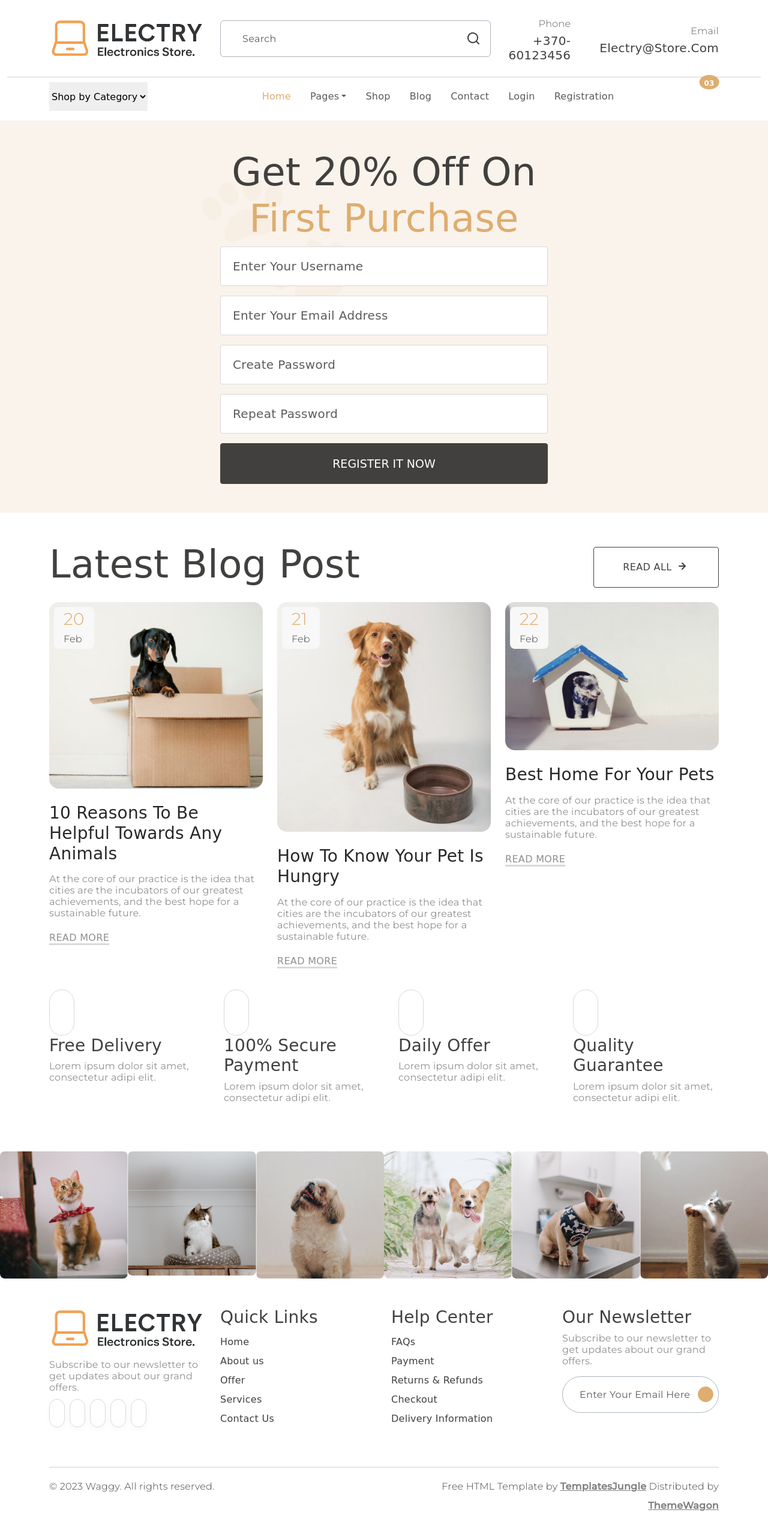
After one commit to Nastijus/eshop, a Django app: page /register/ in a window 1280 px wide. The commit adds this page. Shown: the whole page at 60% size. Run offline with Django 5.2, Linux system fonts and the light colour scheme; some libraries are stand-ins or nearby versions; some web fonts are replaced.

Commit message:
Registration have been added

```diff
--- a/shop/models.py
+++ b/shop/models.py
@@ -1,6 +1,5 @@
-from datetime import datetime
-
 from PIL import Image
+from django.contrib.auth.models import User
 from django.db import models
 from django.utils import timezone
 
@@ -28,6 +27,7 @@ class Product(models.Model):
     category = models.ForeignKey(Category, on_delete=models.CASCADE, related_name="products")
     description = models.TextField(max_length=1000, default='', blank=True, null=True)
     image = models.ImageField(upload_to='products', null=True)
+#    is_wish = models.ForeignKey(User, on_delete=models.SET_NULL, null=True, blank=True)
 
     def __str__(self):
         return self.product_name
--- a/shop/templates/base.html
+++ b/shop/templates/base.html
@@ -157,9 +157,11 @@
                 Search
             </h4>
             <div class="search-bar border rounded-2 border-dark-subtle">
-                <form id="search-form" class="text-center d-flex align-items-center" action="" method="">
-                    <input type="text" class="form-control border-0 bg-transparent" placeholder="Search Here"/>
+                <form id="search-form" class="text-center d-flex align-items-center" action="{% url 'search' %}?query={{ query }}" method="get">
+                    <input name="query" type="text" class="form-control border-0 bg-transparent" placeholder="Search Here"/>
+                    <button type="submit" class="btn border-0 bg-transparent p-0">
                         <iconify-icon icon="tabler:search" class="fs-4 me-3"></iconify-icon>
+                    </button>
                 </form>
             </div>
         </div>
@@ -167,7 +169,7 @@
 </div>
 
 <header>
-    <div class="container py-2">
+    <div class="container py-0">
         <div class="row py-4 pb-0 pb-sm-4 align-items-center ">
 
             <div class="col-sm-4 col-lg-3 text-center text-sm-start">
@@ -182,11 +184,13 @@
                 <div class="search-bar border rounded-2 px-3 border-dark-subtle">
                     <form id="search-form" class="text-center d-flex align-items-center" action="{% url 'search' %}?query={{ query }}" method="get">
                         <input name="query" type="text" class="form-control border-0 bg-transparent"
-                               placeholder="Search products"/>
+                               placeholder="Search"/>
+                        <button type="submit" class="btn border-0 bg-transparent p-0">
                             <svg xmlns="http://www.w3.org/2000/svg" width="24" height="24" viewBox="0 0 24 24">
                                 <path fill="currentColor"
                                   d="M21.71 20.29L18 16.61A9 9 0 1 0 16.61 18l3.68 3.68a1 1 0 0 0 1.42 0a1 1 0 0 0 0-1.39ZM11 18a7 7 0 1 1 7-7a7 7 0 0 1-7 7Z"/>
                             </svg>
+                        </button>
                     </form>
                 </div>
             </div>
@@ -311,7 +315,7 @@
                             <a href="{% url 'login' %}" class="nav-link">Login</a>
                         </li>
                         <li class="nav-item">
-                            <a href="{% url 'index' %}" class="nav-link">Registration</a>
+                            <a href="{% url 'register' %}" class="nav-link">Registration</a>
                         </li>
                         {% endif %}
                     </ul>
@@ -322,7 +326,6 @@
                             <li>
                                 {{ user.get_username }}
                             </li>
-                            {% endif %}
                             <li>
                                 <a href="index.html" class="mx-3">
                                     <iconify-icon icon="healthicons:person" class="fs-4"></iconify-icon>
@@ -333,7 +336,7 @@
                                     <iconify-icon icon="mdi:heart" class="fs-4"></iconify-icon>
                                 </a>
                             </li>
-
+                            {% endif %}
                             <li class="">
                                 <a href="index.html" class="mx-3" data-bs-toggle="offcanvas"
                                    data-bs-target="#offcanvasCart"
@@ -357,41 +360,19 @@
 
     </div>
 </header>
-
+{% if messages %}
+    {% for message in messages %}
+        <div class="alert alert-{% if message.tags == 'error' %}danger{% elif message.tags == 'info' %}success{% endif %}" role="alert">
+                {{ message }}
+        </div>
+    {% endfor %}
+{% endif %}
 {% block content %}{% endblock %}
 
-<section id="register" style="background: url('{% static 'images/background-img.png' %}') no-repeat;">
-    <div class="container ">
-        <div class="row my-5 py-5">
-            <div class="offset-md-3 col-md-6 my-5 ">
-                <h2 class="display-3 fw-normal text-center">Get 20% Off on <span
-                        class="text-primary">first Purchase</span>
-                </h2>
-                <form>
-                    <div class="mb-3">
-                        <input type="email" class="form-control form-control-lg" name="email" id="email"
-                               placeholder="Enter Your Email Address">
-                    </div>
-                    <div class="mb-3">
-                        <input type="password" class="form-control form-control-lg" name="email" id="password1"
-                               placeholder="Create Password">
-                    </div>
-                    <div class="mb-3">
-                        <input type="password" class="form-control form-control-lg" name="email" id="password2"
-                               placeholder="Repeat Password">
-                    </div>
 
-                    <div class="d-grid gap-2">
-                        <button type="submit" class="btn btn-dark btn-lg rounded-1">Register it now</button>
-                    </div>
-                </form>
-            </div>
-        </div>
-    </div>
-</section>
 
 <section id="latest-blog" class="my-5">
-    <div class="container py-5 my-5">
+    <div class="container py-0 my-5">
         <div class="row mt-5">
             <div class="section-header d-md-flex justify-content-between align-items-center mb-3">
                 <h2 class="display-3 fw-normal">Latest Blog Post</h2>
@@ -486,7 +467,7 @@
 </section>
 
 <section id="service">
-    <div class="container py-5 my-5">
+    <div class="container py-0 my-5">
         <div class="row g-md-5 pt-4">
             <div class="col-md-3 my-3">
                 <div class="card">
@@ -538,7 +519,7 @@
 </section>
 
 <section id="insta" class="my-5">
-    <div class="row g-0 py-5">
+    <div class="row g-0 py-0">
         <div class="col instagram-item  text-center position-relative">
             <div class="icon-overlay d-flex justify-content-center position-absolute">
                 <iconify-icon class="text-white" icon="la:instagram"></iconify-icon>
@@ -591,7 +572,7 @@
 </section>
 
 <footer id="footer" class="my-5">
-    <div class="container py-5 my-5">
+    <div class="container py-0 my-5">
         <div class="row">
 
             <div class="col-md-3">
@@ -648,14 +629,14 @@
                             <a href="#" class="nav-link">Services</a>
                         </li>
                         <li class="menu-item">
-                            <a href="#" class="nav-link">Conatct Us</a>
+                            <a href="#" class="nav-link">Contact Us</a>
                         </li>
                     </ul>
                 </div>
             </div>
             <div class="col-md-3">
                 <div class="footer-menu">
-                    <h3>Help Center</h5>
+                    <h3>Help Center</h3>
                     <ul class="menu-list list-unstyled">
                         <li class="menu-item">
                             <a href="#" class="nav-link">FAQs</a>
--- /dev/null
+++ b/shop/templates/register.html
@@ -0,0 +1,39 @@
+{% extends "base.html" %}
+
+{% block content %}
+{% load static %}
+<section id="register" style="background: url('{% static 'images/background-img.png' %}') no-repeat;">
+    <div class="container ">
+        <div class="row my-2 py-0">
+            <div class="offset-md-3 col-md-6 my-5 ">
+                <h2 class="display-3 fw-normal text-center">Get 20% Off on <span
+                        class="text-primary">first Purchase</span>
+                </h2>
+                <form method="post">
+                    {% csrf_token %}
+                    <div class="mb-3">
+                        <input name="username" type="text" class="form-control form-control-lg" id="username"
+                               placeholder="Enter Your Username">
+                    </div>
+                    <div class="mb-3">
+                        <input name="email" type="email" class="form-control form-control-lg" id="email"
+                               placeholder="Enter Your Email Address">
+                    </div>
+                    <div class="mb-3">
+                        <input name="password" type="password" class="form-control form-control-lg" id="password"
+                               placeholder="Create Password">
+                    </div>
+                    <div class="mb-3">
+                        <input name="password2" type="password" class="form-control form-control-lg" id="password2"
+                               placeholder="Repeat Password">
+                    </div>
+
+                    <div class="d-grid gap-2">
+                        <button type="submit" class="btn btn-dark btn-lg rounded-1">Register it now</button>
+                    </div>
+                </form>
+            </div>
+        </div>
+    </div>
+</section>
+{% endblock %}
--- a/shop/templates/registration/logged_out.html
+++ b/shop/templates/registration/logged_out.html
@@ -1,6 +1,7 @@
 {% extends "base.html" %}
 
 {% block content %}
+
   <p>You have successfully logged out!</p>
   <a href="{% url 'login'%}">Log in again.</a>
 {% endblock %}
--- a/shop/urls.py
+++ b/shop/urls.py
@@ -7,4 +7,5 @@ urlpatterns = [
     path('shop', views.shop, name='shop'),
     path('search', views.search, name='search'),
     path('product/<int:product_id>', views.product, name='product'),
+    path('register/', views.register, name='register')
 ]
--- a/shop/views.py
+++ b/shop/views.py
@@ -1,8 +1,12 @@
 from itertools import product
 
+from django.contrib import messages
+from django.contrib.auth.models import User
 from django.http import HttpResponseRedirect
-from django.shortcuts import render
+from django.shortcuts import render, redirect
 from django.urls import reverse
+from django.views.decorators.csrf import csrf_protect
+
 from shop.models import Category, Product
 from django.db.models import Q
 from django.shortcuts import render, get_object_or_404
@@ -37,3 +41,32 @@ def search(request):
 def product(request, product_id):
     product = get_object_or_404(Product, pk=product_id)
     return render(request, 'product.html', {'product': product})
+
+@csrf_protect
+def register(request):
+    if request.method == "POST":
+        # pasiimame reikšmes iš registracijos formos
+        username = request.POST['username']
+        email = request.POST['email']
+        password = request.POST['password']
+        password2 = request.POST['password2']
+        # tikriname, ar sutampa slaptažodžiai
+        if password == password2:
+            # tikriname, ar neužimtas username
+            if User.objects.filter(username=username).exists():
+                messages.error(request, f'Vartotojo vardas {username} užimtas!')
+                return redirect('register')
+            else:
+                # tikriname, ar nėra tokio pat email
+                if User.objects.filter(email=email).exists():
+                    messages.error(request, f'Vartotojas su el. paštu {email} jau užregistruotas!')
+                    return redirect('register')
+                else:
+                    # jeigu viskas tvarkoje, sukuriame naują vartotoją
+                    User.objects.create_user(username=username, email=email, password=password)
+                    messages.info(request, f'Vartotojas {username} užregistruotas!')
+                    return redirect('login')
+        else:
+            messages.error(request, 'Slaptažodžiai nesutampa!')
+            return redirect('register')
+    return render(request, 'register.html')
```
Also changed, not shown: shop/templates/registration/login.html (+14 -5 lines), db.sqlite3, shop/static/images/logooriginal.png (deleted). Lines whose indentation alone changed are shown as unchanged.
